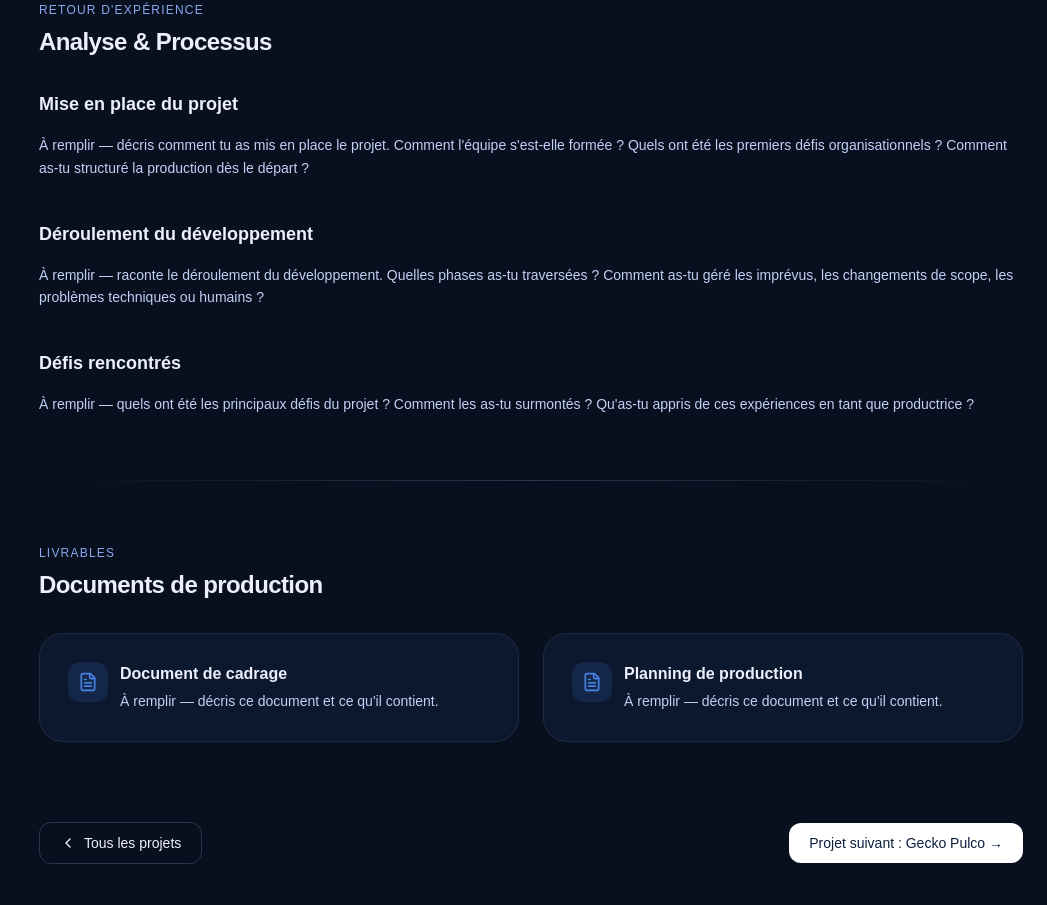
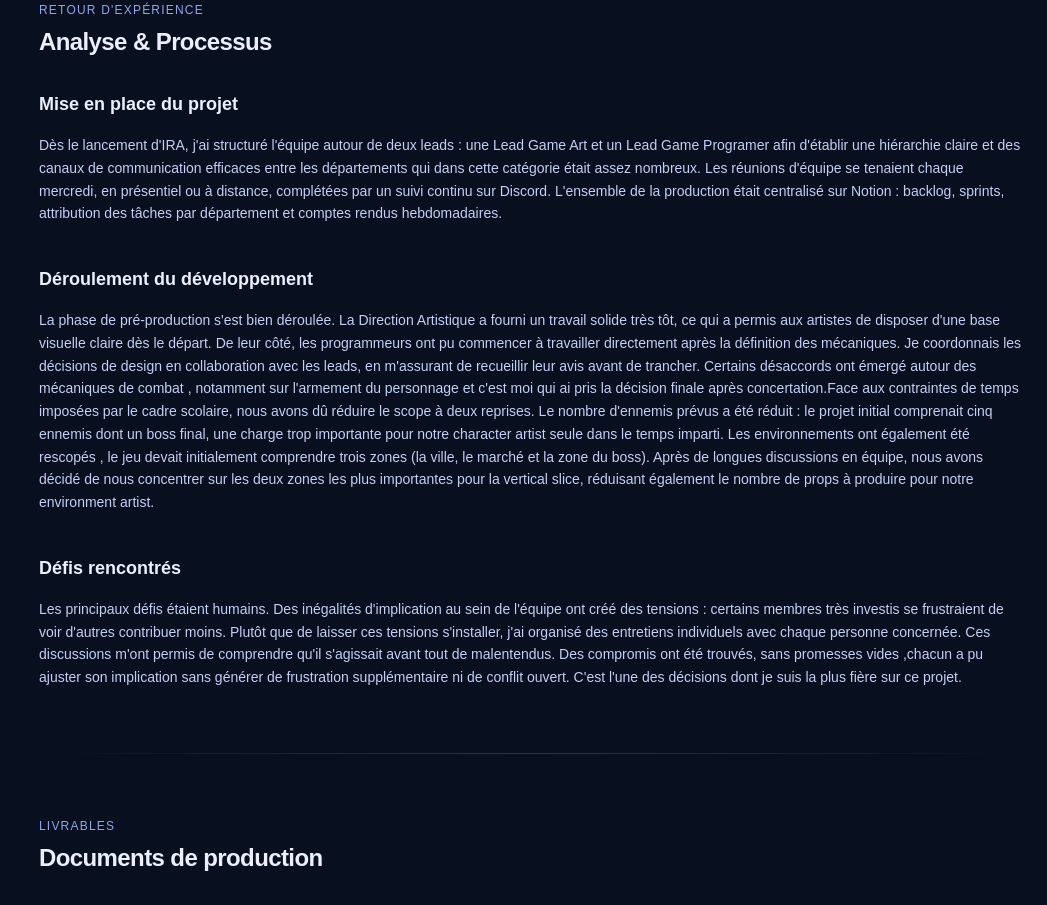
Before and after one commit to ghostofus/louann_portfolio, a Next.js app: page /projets/ira in a window 1280 px wide. Shown: the part 2053-2958 px from the top of the page, without its empty margins (233-1280 px from the left). Built offline with nearby package versions, Linux system fonts and the light colour scheme.

Commit message:
Analyse projet ira

```diff
--- a/app/projets/ira/page.js
+++ b/app/projets/ira/page.js
@@ -49,17 +49,18 @@ const PROJECT = {
     analysis: [
         {
             heading: "Mise en place du projet",
-            text: `À remplir — décris comment tu as mis en place le projet. Comment l'équipe s'est-elle formée ? Quels ont été les premiers défis organisationnels ? Comment as-tu structuré la production dès le départ ?`,
+            text: `Dès le lancement d'IRA, j'ai structuré l'équipe autour de deux leads : une Lead Game Art et un Lead Game Programer afin d'établir une hiérarchie claire et des canaux de communication efficaces entre les départements qui dans cette catégorie était assez nombreux. Les réunions d'équipe se tenaient chaque mercredi, en présentiel ou à distance, complétées par un suivi continu sur Discord. L'ensemble de la production était centralisé sur Notion : backlog, sprints, attribution des tâches par département et comptes rendus hebdomadaires.
+`,
             image: null,
         },
         {
             heading: "Déroulement du développement",
-            text: `À remplir — raconte le déroulement du développement. Quelles phases as-tu traversées ? Comment as-tu géré les imprévus, les changements de scope, les problèmes techniques ou humains ?`,
+            text: `La phase de pré-production s'est bien déroulée. La Direction Artistique a fourni un travail solide très tôt, ce qui a permis aux artistes de disposer d'une base visuelle claire dès le départ. De leur côté, les programmeurs ont pu commencer à travailler directement après la définition des mécaniques. Je coordonnais les décisions de design en collaboration avec les leads, en m'assurant de recueillir leur avis avant de trancher. Certains désaccords ont émergé autour des mécaniques de combat , notamment sur l'armement du personnage et c'est moi qui ai pris la décision finale après concertation.Face aux contraintes de temps imposées par le cadre scolaire, nous avons dû réduire le scope à deux reprises. Le nombre d'ennemis prévus a été réduit : le projet initial comprenait cinq ennemis dont un boss final, une charge trop importante pour notre character artist seule dans le temps imparti. Les environnements ont également été rescopés , le jeu devait initialement comprendre trois zones (la ville, le marché et la zone du boss). Après de longues discussions en équipe, nous avons décidé de nous concentrer sur les deux zones les plus importantes pour la vertical slice, réduisant également le nombre de props à produire pour notre environment artist.`,
             image: null,
         },
         {
             heading: "Défis rencontrés",
-            text: `À remplir — quels ont été les principaux défis du projet ? Comment les as-tu surmontés ? Qu'as-tu appris de ces expériences en tant que productrice ?`,
+            text: `Les principaux défis étaient humains. Des inégalités d'implication au sein de l'équipe ont créé des tensions : certains membres très investis se frustraient de voir d'autres contribuer moins. Plutôt que de laisser ces tensions s'installer, j'ai organisé des entretiens individuels avec chaque personne concernée. Ces discussions m'ont permis de comprendre qu'il s'agissait avant tout de malentendus. Des compromis ont été trouvés, sans promesses vides ,chacun a pu ajuster son implication sans générer de frustration supplémentaire ni de conflit ouvert. C'est l'une des décisions dont je suis la plus fière sur ce projet.`,
             image: null,
         },
     ],
```
